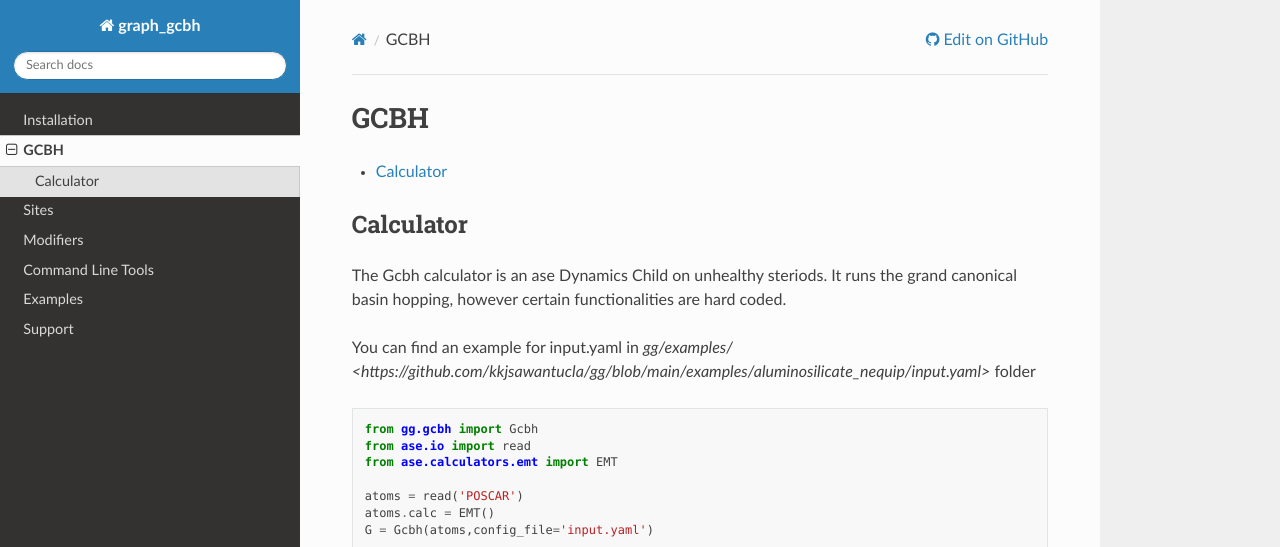
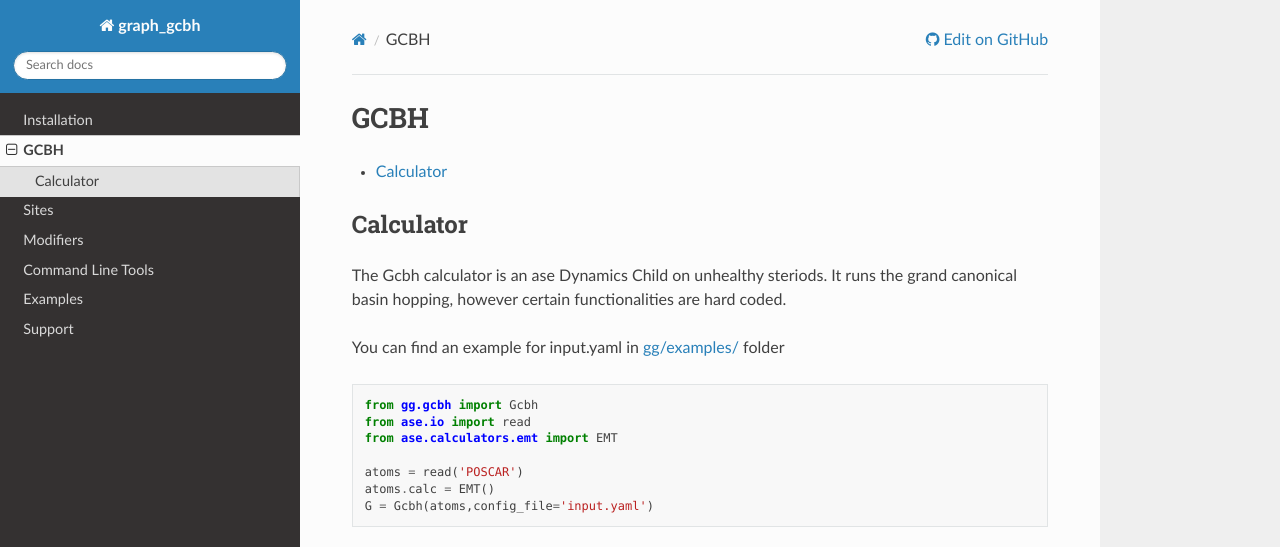
Before and after one commit to kkjsawantucla/gg, a Sphinx documentation site: the page built from docs/source/GCBH.rst, in a window 1280 px wide, cut to the strip 0-547 px from the top of the page. Built offline with Sphinx 7.4.7 and the Read the Docs theme 3.1.0, drawn with Linux system fonts in a browser that asks for light colours.

Commit message:
Update GCBH.rst

```diff
--- a/docs/source/GCBH.rst
+++ b/docs/source/GCBH.rst
@@ -8,7 +8,7 @@
 ----------
 The Gcbh calculator is an ase Dynamics Child on unhealthy steriods. It runs the grand canonical basin hopping, however certain functionalities are hard coded.
 
-You can find an example for input.yaml in `gg/examples/ <https://github.com/kkjsawantucla/gg/blob/main/examples/aluminosilicate_nequip/input.yaml>` folder
+You can find an example for input.yaml in `gg/examples/ <https://github.com/kkjsawantucla/gg/blob/main/examples/aluminosilicate_nequip/input.yaml>`_ folder
 
 .. code-block:: python
 
```
